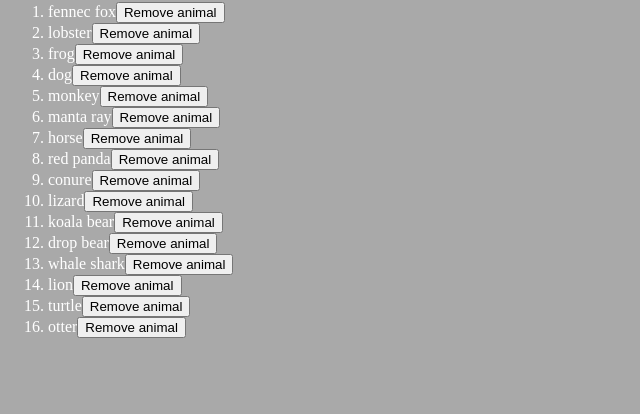
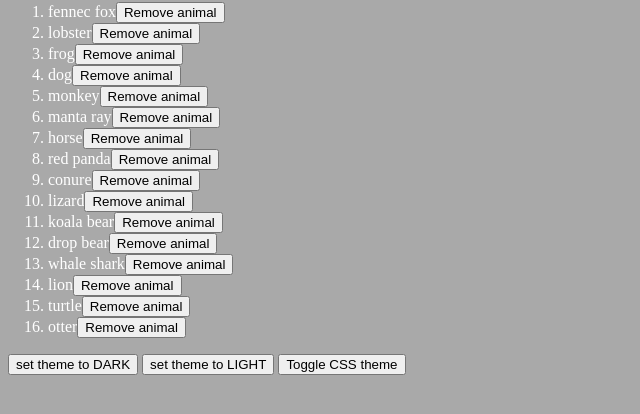
Before and after one commit to codzk/oct23-t3w3-jsdom, a plain HTML site: page index.html in a window 1280 px wide. Shown: the part 78-492 px from the top of the page, without its empty margins (0-640 px from the left). Drawn offline with Linux system fonts and the light colour scheme.

Commit message:
feat: toggle css theme function implemented

```diff
--- a/favouriteAnimals.js
+++ b/favouriteAnimals.js
@@ -54,12 +54,22 @@ function createAnimalList(){
 function removeAnimalFromList(targetAnimalId){
     // 1. find element in list with matching ID
     let targetListItem = document.getElementById(targetAnimalId);
+
     targetListItem.remove();
 
 
     // 2. Check if ID is in array of animals
     let isAnimalInList = animals.includes(targetAnimalId);
-    if (!isAnimalInList) return;
+    // if (!isAnimalInList) return;
+
+    if (isAnimalInList){
+
+    } else {
+        return;
+    }
+
+
+
 
     // 3. Remove the animal from the array
     animals = animals.filter(animal => {
--- a/index.html
+++ b/index.html
@@ -25,5 +25,17 @@
 
     <script src="./themeControl.js"></script>
 
+    <button onclick="setThemeToDark()" >
+        set theme to DARK
+    </button>
+
+    <button onclick="setThemeToLight()">
+        set theme to LIGHT
+    </button>
+
+    <button onclick="toggleCssTheme()">
+        Toggle CSS theme
+    </button>
+
 </body>
 </html>
--- a/themeControl.js
+++ b/themeControl.js
@@ -20,6 +20,51 @@ function changeCssTheme(themeName){
     }
 }
 
+function setThemeToDark(){
+
+    changeCssTheme("dark");
+
+}
+
+function setThemeToLight(){
+
+    changeCssTheme("light");
+}
+
+function toggleCssTheme(){
+
+    let currentBackgroundColour = getComputedStyle(document.documentElement).getPropertyValue("--background");
+
+
+
+    // changeCssTheme(currentBackgroundColour == "white" ? "dark" : "light");
+
+    // changeCssTheme("dark");
+
+    // changeCssTheme("light");
+
+    console.log("Current background colour is: " + currentBackgroundColour);
+
+    if (currentBackgroundColour == "white"){
+
+        // we are already in light theme, set it to dark
+
+        changeCssTheme("dark");
+
+        // setThemeToDark();
+
+    } else {
+
+        // we are in dark theme, set it to light
+
+        changeCssTheme("light");
+
+    }
+
+}
+
+
+
 changeCssTheme("dark");
 
 console.log('Hello from Zeke\'s code');
```
